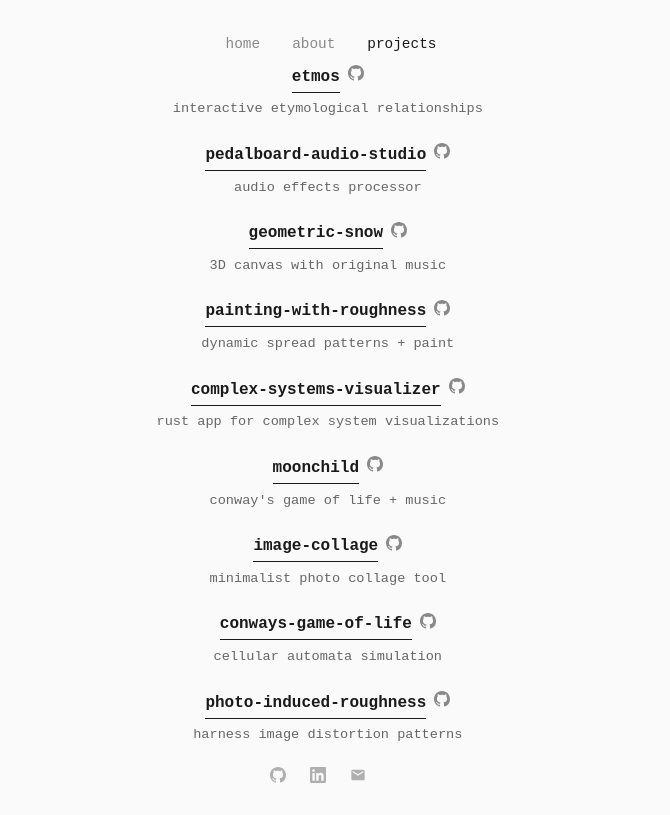
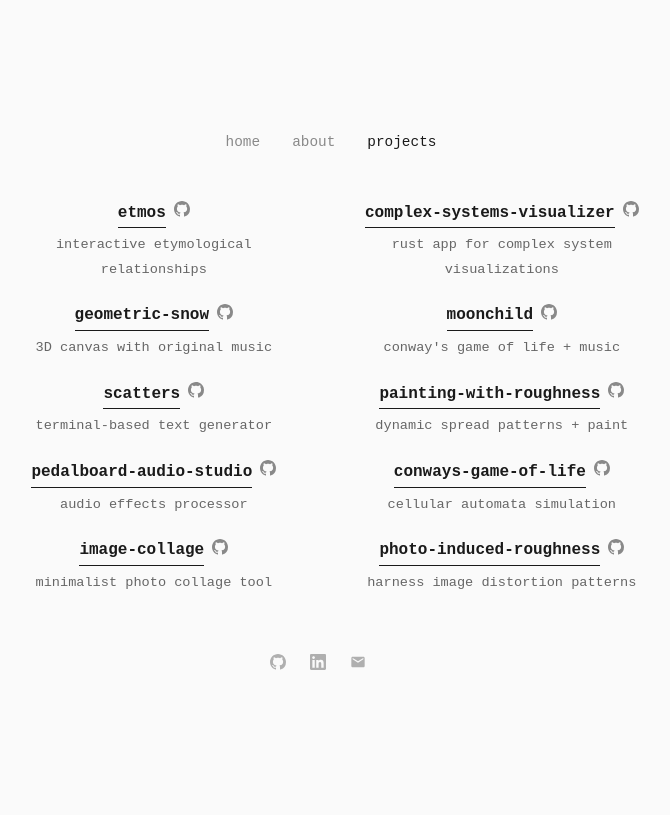
Before and after one commit to jo56/personal-site, a plain HTML site: page index.html in a window 1280 px wide. Both pictures are taken after a click on the link "projects". Shown: the whole page, without its empty margins (309-979 px from the left). Drawn offline with Linux system fonts and the light colour scheme.

Commit message:
Adding scatters and splitting projects

```diff
--- a/index.html
+++ b/index.html
@@ -72,6 +72,7 @@
         </section>
 
         <section id="projects" class="section">
+            <div class="projects-grid">
                 <ul class="project-list">
                     <li data-repo="jo56/etmos">
                         <div class="project-link">
@@ -84,6 +85,28 @@
                         </div>
                         <span class="project-description">interactive etymological relationships</span>
                     </li>
+                    <li data-repo="jo56/geometric-snow">
+                        <div class="project-link">
+                            <a href="https://geometric-snow.pages.dev/" target="_blank">geometric-snow</a>
+                            <a href="https://github.com/jo56/geometric-snow" target="_blank" class="github-icon">
+                                <svg width="16" height="16" viewBox="0 0 16 16" fill="currentColor">
+                                    <path d="M8 0C3.58 0 0 3.58 0 8c0 3.54 2.29 6.53 5.47 7.59.4.07.55-.17.55-.38 0-.19-.01-.82-.01-1.49-2.01.37-2.53-.49-2.69-.94-.09-.23-.48-.94-.82-1.13-.28-.15-.68-.52-.01-.53.63-.01 1.08.58 1.23.82.72 1.21 1.87.87 2.33.66.07-.52.28-.87.51-1.07-1.78-.2-3.64-.89-3.64-3.95 0-.87.31-1.59.82-2.15-.08-.2-.36-1.02.08-2.12 0 0 .67-.21 2.2.82.64-.18 1.32-.27 2-.27.68 0 1.36.09 2 .27 1.53-1.04 2.2-.82 2.2-.82.44 1.1.16 1.92.08 2.12.51.56.82 1.27.82 2.15 0 3.07-1.87 3.75-3.65 3.95.29.25.54.73.54 1.48 0 1.07-.01 1.93-.01 2.2 0 .21.15.46.55.38A8.013 8.013 0 0016 8c0-4.42-3.58-8-8-8z"/>
+                                </svg>
+                            </a>
+                        </div>
+                        <span class="project-description">3D canvas with original music</span>
+                    </li>
+                    <li data-repo="jo56/scatters">
+                        <div class="project-link">
+                            <a href="https://github.com/jo56/scatters" target="_blank">scatters</a>
+                            <a href="https://github.com/jo56/scatters" target="_blank" class="github-icon">
+                                <svg width="16" height="16" viewBox="0 0 16 16" fill="currentColor">
+                                    <path d="M8 0C3.58 0 0 3.58 0 8c0 3.54 2.29 6.53 5.47 7.59.4.07.55-.17.55-.38 0-.19-.01-.82-.01-1.49-2.01.37-2.53-.49-2.69-.94-.09-.23-.48-.94-.82-1.13-.28-.15-.68-.52-.01-.53.63-.01 1.08.58 1.23.82.72 1.21 1.87.87 2.33.66.07-.52.28-.87.51-1.07-1.78-.2-3.64-.89-3.64-3.95 0-.87.31-1.59.82-2.15-.08-.2-.36-1.02.08-2.12 0 0 .67-.21 2.2.82.64-.18 1.32-.27 2-.27.68 0 1.36.09 2 .27 1.53-1.04 2.2-.82 2.2-.82.44 1.1.16 1.92.08 2.12.51.56.82 1.27.82 2.15 0 3.07-1.87 3.75-3.65 3.95.29.25.54.73.54 1.48 0 1.07-.01 1.93-.01 2.2 0 .21.15.46.55.38A8.013 8.013 0 0016 8c0-4.42-3.58-8-8-8z"/>
+                                </svg>
+                            </a>
+                        </div>
+                        <span class="project-description">terminal-based text generator</span>
+                    </li>
                     <li data-repo="jo56/pedalboard-audio-studio">
                         <div class="project-link">
                             <a href="https://pedalboard-audio-studio.pages.dev/" target="_blank">pedalboard-audio-studio</a>
@@ -95,28 +118,19 @@
                         </div>
                         <span class="project-description">audio effects processor</span>
                     </li>
-                <li data-repo="jo56/geometric-snow">
+                    <li data-repo="jo56/image-collage">
                         <div class="project-link">
-                        <a href="https://geometric-snow.pages.dev/" target="_blank">geometric-snow</a>
-                        <a href="https://github.com/jo56/geometric-snow" target="_blank" class="github-icon">
+                            <a href="https://jo56.github.io/image-collage/" target="_blank">image-collage</a>
+                            <a href="https://github.com/jo56/image-collage" target="_blank" class="github-icon">
                                 <svg width="16" height="16" viewBox="0 0 16 16" fill="currentColor">
                                     <path d="M8 0C3.58 0 0 3.58 0 8c0 3.54 2.29 6.53 5.47 7.59.4.07.55-.17.55-.38 0-.19-.01-.82-.01-1.49-2.01.37-2.53-.49-2.69-.94-.09-.23-.48-.94-.82-1.13-.28-.15-.68-.52-.01-.53.63-.01 1.08.58 1.23.82.72 1.21 1.87.87 2.33.66.07-.52.28-.87.51-1.07-1.78-.2-3.64-.89-3.64-3.95 0-.87.31-1.59.82-2.15-.08-.2-.36-1.02.08-2.12 0 0 .67-.21 2.2.82.64-.18 1.32-.27 2-.27.68 0 1.36.09 2 .27 1.53-1.04 2.2-.82 2.2-.82.44 1.1.16 1.92.08 2.12.51.56.82 1.27.82 2.15 0 3.07-1.87 3.75-3.65 3.95.29.25.54.73.54 1.48 0 1.07-.01 1.93-.01 2.2 0 .21.15.46.55.38A8.013 8.013 0 0016 8c0-4.42-3.58-8-8-8z"/>
                                 </svg>
                             </a>
                         </div>
-                    <span class="project-description">3D canvas with original music</span>
+                        <span class="project-description">minimalist photo collage tool</span>
                     </li>
-                <li data-repo="jo56/painting-with-roughness">
-                    <div class="project-link">
-                        <a href="https://jo56.github.io/painting-with-roughness/" target="_blank">painting-with-roughness</a>
-                        <a href="https://github.com/jo56/painting-with-roughness" target="_blank" class="github-icon">
-                            <svg width="16" height="16" viewBox="0 0 16 16" fill="currentColor">
-                                <path d="M8 0C3.58 0 0 3.58 0 8c0 3.54 2.29 6.53 5.47 7.59.4.07.55-.17.55-.38 0-.19-.01-.82-.01-1.49-2.01.37-2.53-.49-2.69-.94-.09-.23-.48-.94-.82-1.13-.28-.15-.68-.52-.01-.53.63-.01 1.08.58 1.23.82.72 1.21 1.87.87 2.33.66.07-.52.28-.87.51-1.07-1.78-.2-3.64-.89-3.64-3.95 0-.87.31-1.59.82-2.15-.08-.2-.36-1.02.08-2.12 0 0 .67-.21 2.2.82.64-.18 1.32-.27 2-.27.68 0 1.36.09 2 .27 1.53-1.04 2.2-.82 2.2-.82.44 1.1.16 1.92.08 2.12.51.56.82 1.27.82 2.15 0 3.07-1.87 3.75-3.65 3.95.29.25.54.73.54 1.48 0 1.07-.01 1.93-.01 2.2 0 .21.15.46.55.38A8.013 8.013 0 0016 8c0-4.42-3.58-8-8-8z"/>
-                            </svg>
-                        </a>
-                    </div>
-                    <span class="project-description">dynamic spread patterns + paint</span>
-                </li>
+                </ul>
+                <ul class="project-list">
                     <li data-repo="jo56/complex-systems-visualizer">
                         <div class="project-link">
                             <a href="https://github.com/jo56/complex-systems-visualizer/releases" target="_blank">complex-systems-visualizer</a>
@@ -139,16 +153,16 @@
                         </div>
                         <span class="project-description">conway's game of life + music</span>
                     </li>
-                <li data-repo="jo56/image-collage">
+                    <li data-repo="jo56/painting-with-roughness">
                         <div class="project-link">
-                        <a href="https://jo56.github.io/image-collage/" target="_blank">image-collage</a>
-                        <a href="https://github.com/jo56/image-collage" target="_blank" class="github-icon">
+                            <a href="https://jo56.github.io/painting-with-roughness/" target="_blank">painting-with-roughness</a>
+                            <a href="https://github.com/jo56/painting-with-roughness" target="_blank" class="github-icon">
                                 <svg width="16" height="16" viewBox="0 0 16 16" fill="currentColor">
                                     <path d="M8 0C3.58 0 0 3.58 0 8c0 3.54 2.29 6.53 5.47 7.59.4.07.55-.17.55-.38 0-.19-.01-.82-.01-1.49-2.01.37-2.53-.49-2.69-.94-.09-.23-.48-.94-.82-1.13-.28-.15-.68-.52-.01-.53.63-.01 1.08.58 1.23.82.72 1.21 1.87.87 2.33.66.07-.52.28-.87.51-1.07-1.78-.2-3.64-.89-3.64-3.95 0-.87.31-1.59.82-2.15-.08-.2-.36-1.02.08-2.12 0 0 .67-.21 2.2.82.64-.18 1.32-.27 2-.27.68 0 1.36.09 2 .27 1.53-1.04 2.2-.82 2.2-.82.44 1.1.16 1.92.08 2.12.51.56.82 1.27.82 2.15 0 3.07-1.87 3.75-3.65 3.95.29.25.54.73.54 1.48 0 1.07-.01 1.93-.01 2.2 0 .21.15.46.55.38A8.013 8.013 0 0016 8c0-4.42-3.58-8-8-8z"/>
                                 </svg>
                             </a>
                         </div>
-                    <span class="project-description">minimalist photo collage tool</span>
+                        <span class="project-description">dynamic spread patterns + paint</span>
                     </li>
                     <li data-repo="jo56/conways-game-of-life">
                         <div class="project-link">
@@ -173,6 +187,7 @@
                         <span class="project-description">harness image distortion patterns</span>
                     </li>
                 </ul>
+            </div>
             <div class="social-links">
                 <a href="https://github.com/jo56" target="_blank" aria-label="GitHub">
                     <svg width="16" height="16" viewBox="0 0 16 16" fill="currentColor">
--- a/styles.css
+++ b/styles.css
@@ -57,7 +57,7 @@ body {
 }
 
 #projects {
-    margin-top: -.9rem;
+    margin-top: 1.5rem;
 }
 
 .section.active {
@@ -296,11 +296,18 @@ p {
     pointer-events: auto;
 }
 
+.projects-grid {
+    display: flex;
+    gap: 3rem;
+    justify-content: center;
+    margin: 0 auto 2.5rem auto;
+}
+
 .project-list {
     list-style: none;
     text-align: center;
-    max-width: 600px;
-    margin: 0 auto 1rem auto;
+    max-width: 300px;
+    margin: 0;
     position: relative;
     left: -.2rem;
 }
@@ -374,8 +381,14 @@ p {
         left: 0;
     }
 
+    .projects-grid {
+        flex-direction: column;
+        gap: 0;
+    }
+
     .project-list {
         left: 0;
+        max-width: 600px;
     }
 
     .readme-popup {
```
Lines whose indentation alone changed are shown as unchanged.
